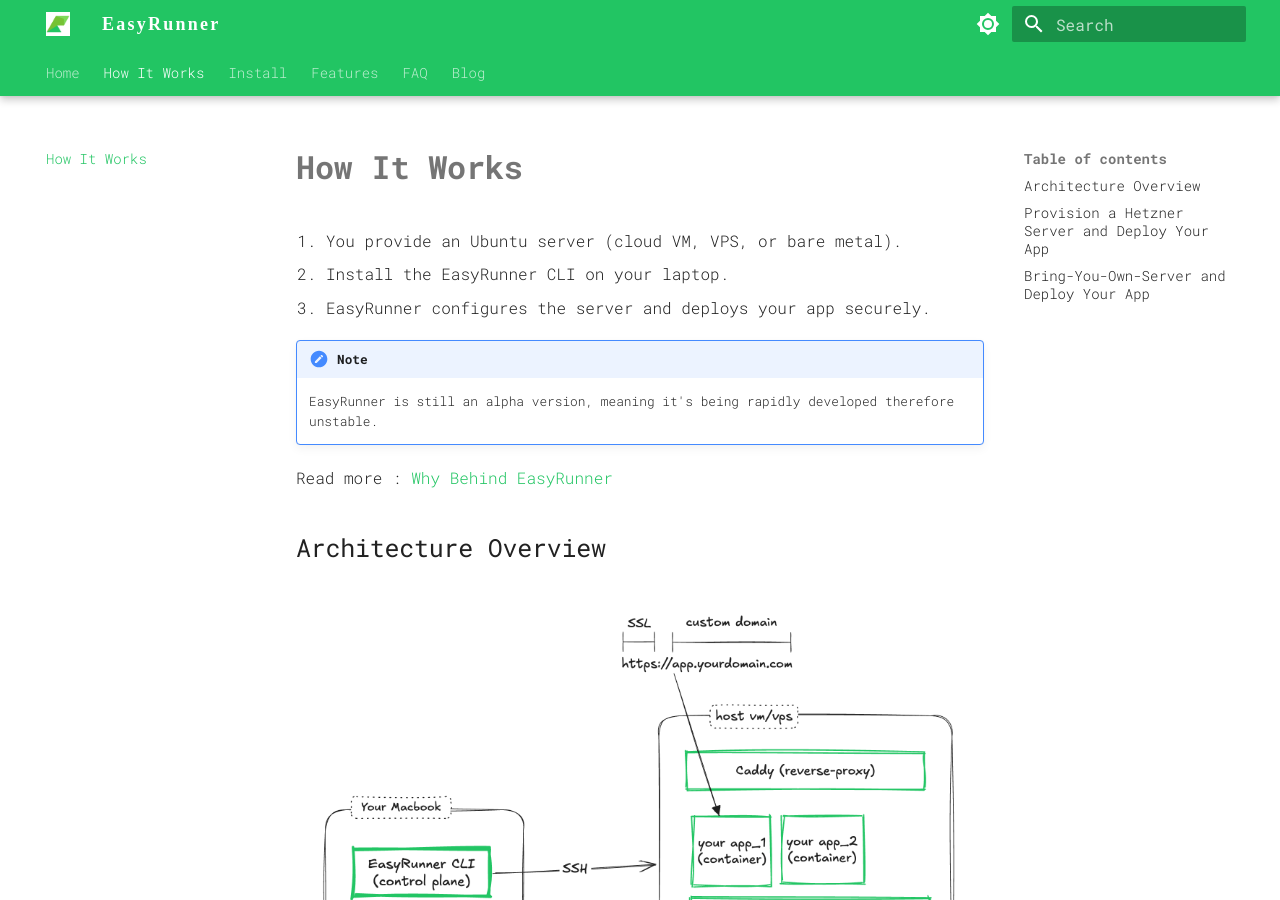
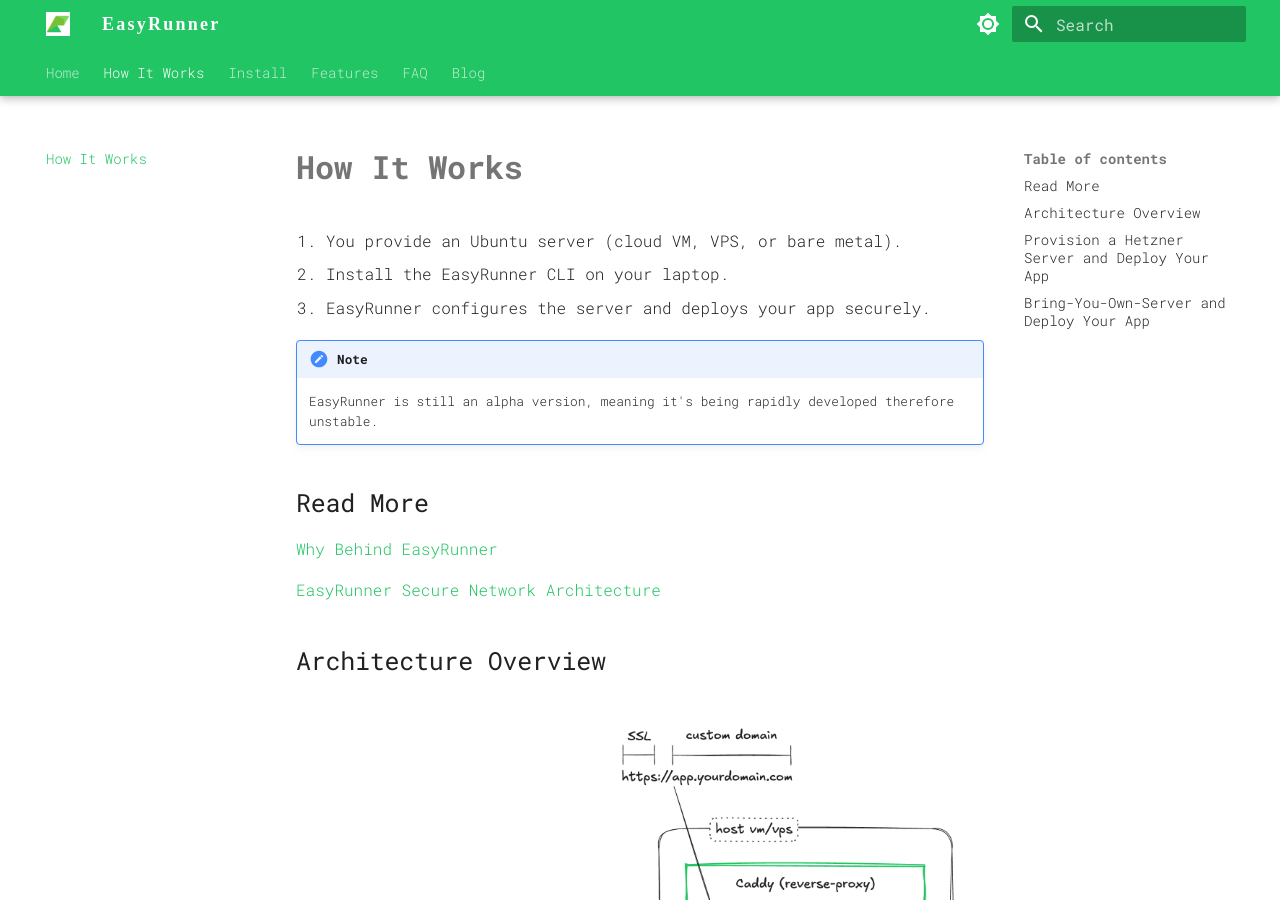
Before and after one commit to janaka/easyrunner-docs, an MkDocs documentation site: the page built from docs/how-it-works.md, in a window 1280 px wide and 900 px high. Built offline with MkDocs 1.6.1 and Material for MkDocs 9.7.7, drawn with Linux system fonts in a browser that asks for light colours; some web fonts are replaced.

Commit message:
docs(how-it-works.md): reorganize 'Read More' section

```diff
--- a/docs/how-it-works.md
+++ b/docs/how-it-works.md
@@ -8,7 +8,11 @@
 
     EasyRunner is still an alpha version, meaning it's being rapidly developed therefore unstable.
 
-Read more : [Why Behind EasyRunner](https://janaka.dev/side-project-intro-easyrunner/)
+## Read More
+
+[Why Behind EasyRunner](https://janaka.dev/side-project-intro-easyrunner/)
+
+[EasyRunner Secure Network Architecture](./blog/posts/easyrunner-secure-network-architecture.md)
 
 ## Architecture Overview
 
```
